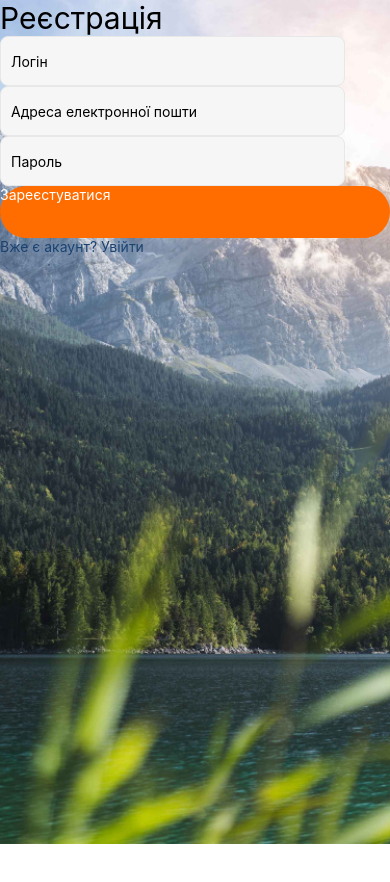
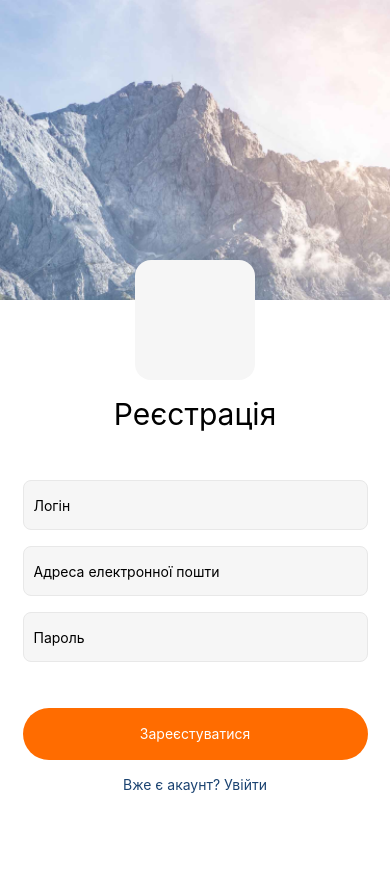
Before and after one commit to olhabahaieva/react-native-test, a React Native app in the folder react-native-first-task/: screen / in a window 390 px wide. Shown: the top 882 px of the page. Before the commit the page ends 844 px from the top, so only its background shows below. Built offline with nearby package versions, Linux system fonts and the light colour scheme.

Commit message:
added styles to the register screen

```diff
--- a/react-native-first-task/screens/RegistrationScreen/RegistrationScreen.jsx
+++ b/react-native-first-task/screens/RegistrationScreen/RegistrationScreen.jsx
@@ -16,14 +16,16 @@ const RegistrationScreen = () => {
           source={require("../../assets/bcg-image.jpg")}
         >
           <View style={styles.contentContainer}>
-          <Text style={styles.title}>Реєстрація</Text>
+          <View style={styles.photoPlaceholder}>
+
+          </View>
+            <Text style={styles.title}>Реєстрація</Text>
             <TextInput style={styles.input} value="Логін" />
             <TextInput style={styles.input} value="Адреса електронної пошти" />
             <TextInput style={styles.input} value="Пароль" />
             <Text style={styles.buttonOrange}>Зареєстуватися</Text>
 
             <Text style={styles.buttonLink}>Вже є акаунт? Увійти</Text>
-
           </View>
         </ImageBackground>
       </View>
@@ -40,8 +42,19 @@ const styles = StyleSheet.create({
     alignItems: "center",
   },
 
-  title:{
+  contentContainer: {
+    justifyContent: "center",
+    alignItems: "center",
+    gap: 16,
+    backgroundColor: "#fff",
+    marginTop: 300,
+    paddingTop: 100,
+    paddingBottom: 190,
+  },
+
+  title: {
     fontSize: 30,
+    marginBottom: 32,
   },
 
   card: {
@@ -63,7 +76,7 @@ const styles = StyleSheet.create({
     borderWidth: 1,
     paddingHorizontal: 10,
     borderRadius: 8,
-    backgroundColor: "#F6F6F6"
+    backgroundColor: "#F6F6F6",
   },
 
   backgroundImage: {
@@ -76,15 +89,28 @@ const styles = StyleSheet.create({
     height: "100%",
   },
 
-  buttonOrange:{
+  buttonOrange: {
+    width: 345,
     height: 52,
-    backgroundColor:"#FF6C00",
+    backgroundColor: "#FF6C00",
     borderRadius: 100,
-    color: "#fff"
+    color: "#fff",
+    textAlign: "center",
+    textAlignVertical: "center",
+    lineHeight: 52,
+    marginTop: 30
   },
 
   buttonLink: {
-    color: "#1B4371"
+    color: "#1B4371",
+  },
+
+  photoPlaceholder:{
+    width: 120,
+    height: 120,
+    borderRadius: 16,
+    backgroundColor: "#F6F6F6",
+    marginTop: -140
   }
 });
 
```
